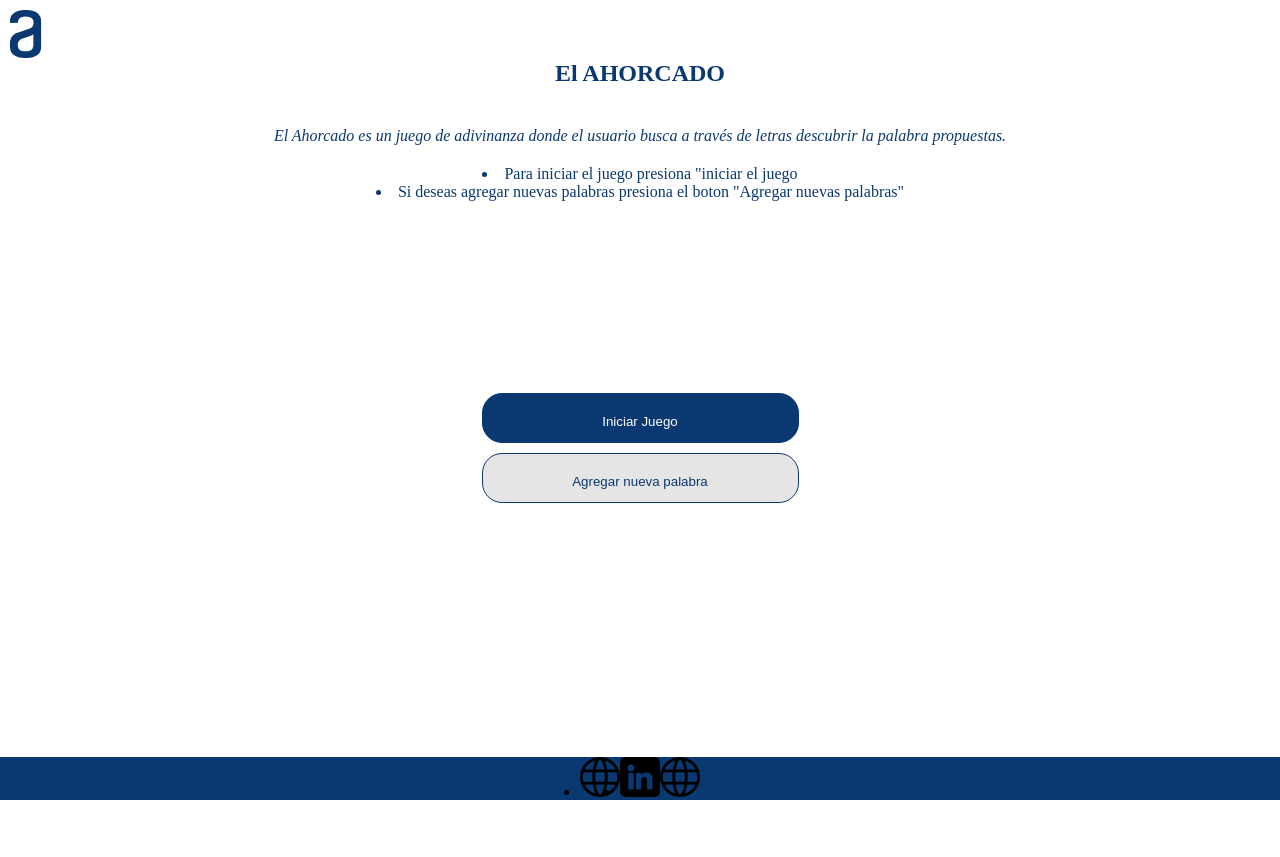
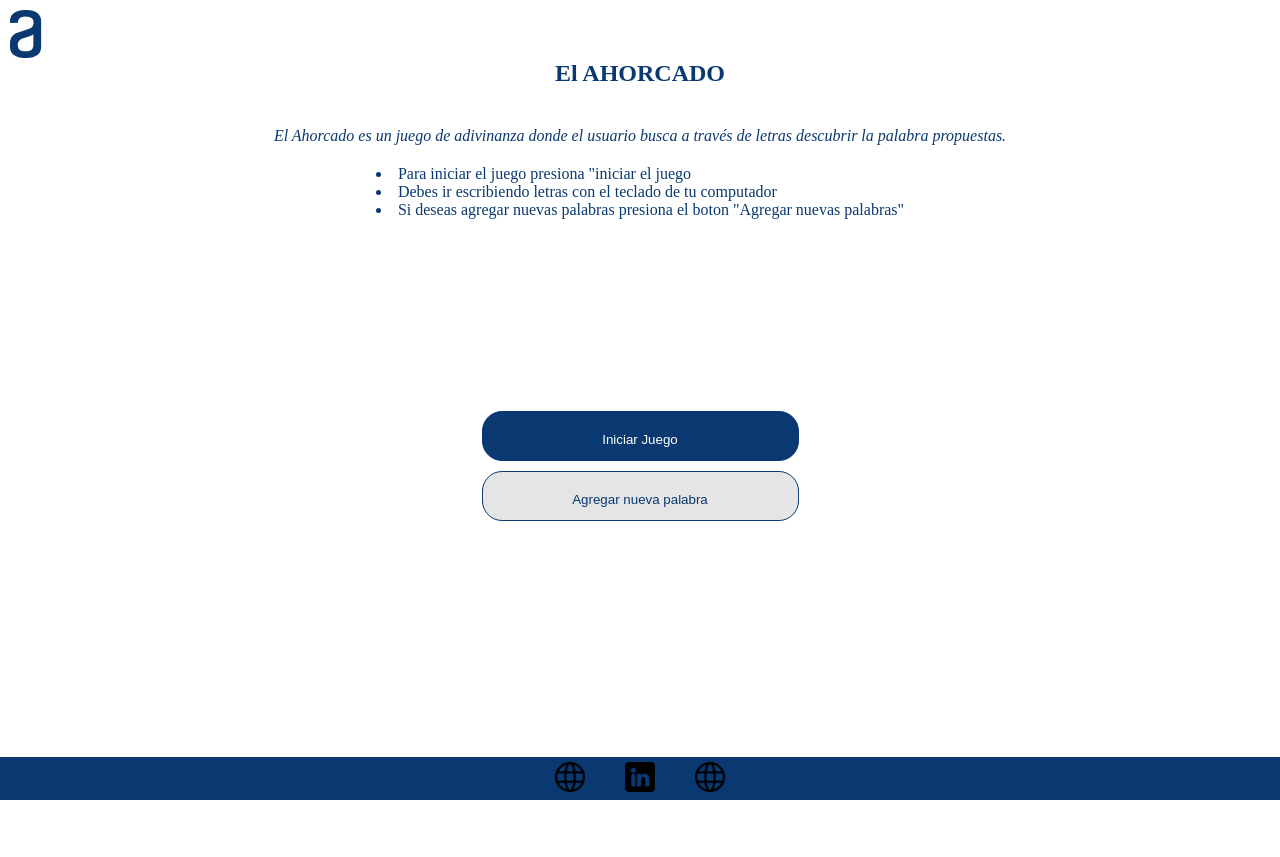
Before and after one commit to cristianguichard/el_ahorcado, a plain HTML site: page index.html in a window 1280 px wide. Drawn offline with Linux system fonts and the light colour scheme.

Commit message:
se agrego las nuevas carpetas

```diff
--- a/index.html
+++ b/index.html
@@ -26,6 +26,7 @@
 
                           <div>
                             <li>Para iniciar el juego presiona "iniciar el juego</li>
+                            <li>Debes ir escribiendo letras con el teclado de tu computador</li>
                             <li>Si deseas agregar nuevas palabras presiona el boton "Agregar nuevas palabras"</li>
                           </div>
 
--- a/style.css
+++ b/style.css
@@ -36,6 +36,7 @@ button:hover{
     flex-direction: column;
     justify-content: center;
     text-align: center;
+
 }
 .instrucciones h1{
     margin-bottom: 20px;
@@ -47,7 +48,9 @@ button:hover{
     padding: 20px;
 }
 .lista{
-    justify-items: auto;
+    display: flex;
+    justify-content: center;
+ text-align: justify;
     color: var(--color-principal);
 }
 
@@ -148,10 +151,12 @@ align-items: flex-end;
 .redes{
     display: flex;
     height: 100px;
+    list-style-type: none;
 
 }
 .redes img{
-    width: 40px;
+    width: 30px;
+    margin: 5px 20px 0 20px;
 }
 @media screen and (max-width :600px){
     .vector-botones{
```
